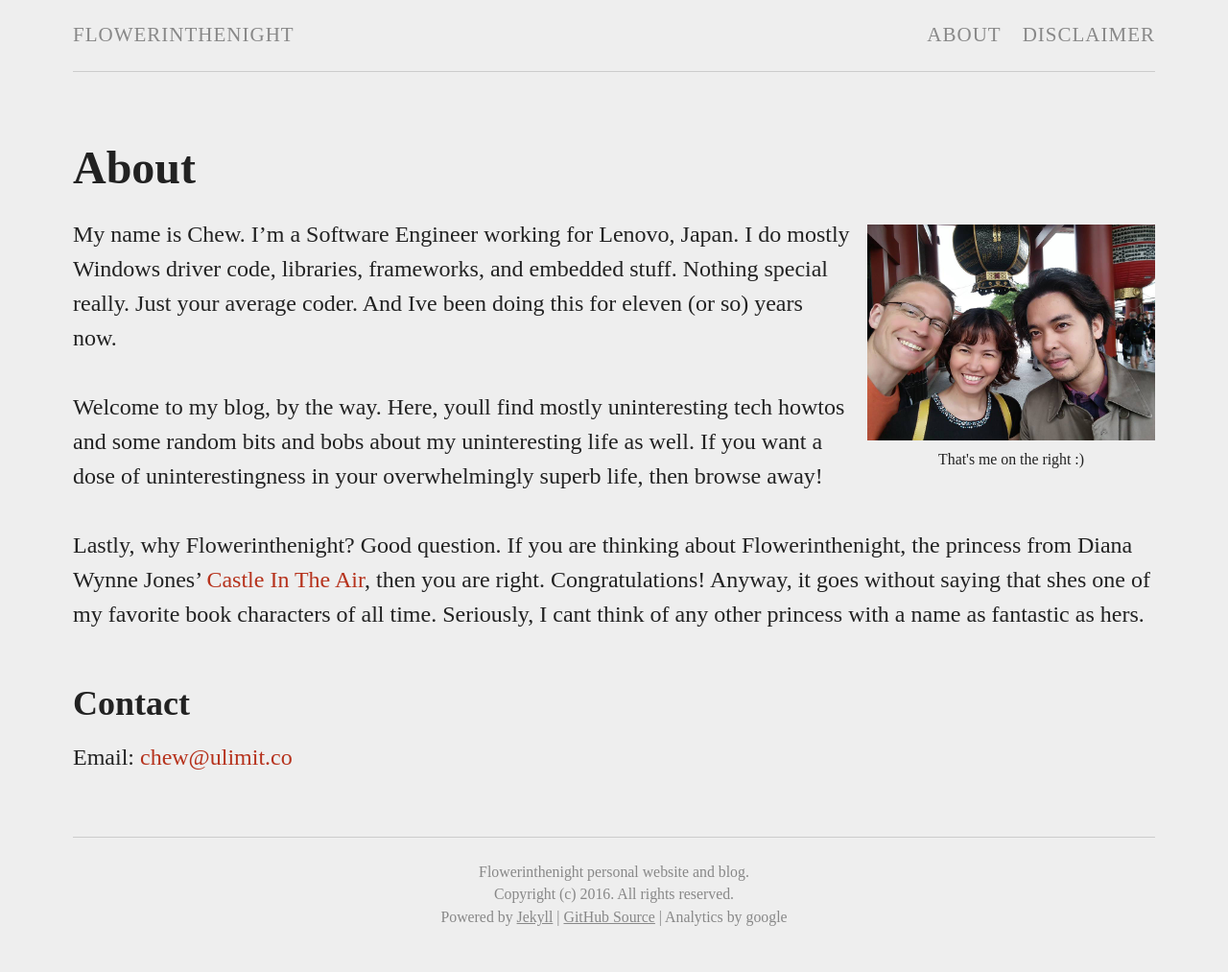
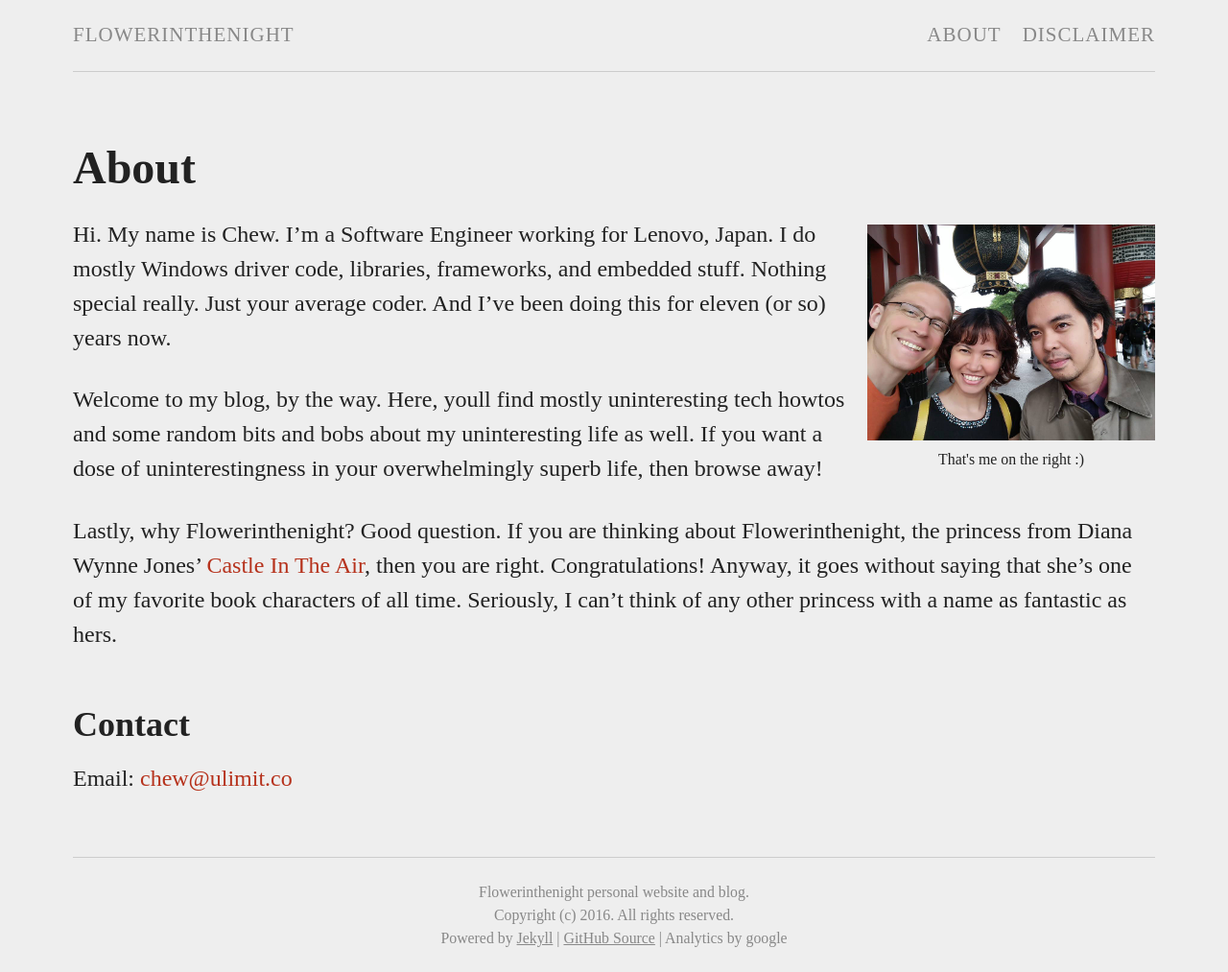
Before and after one commit to flowerinthenight/flowerinthenight.github.io, a Jekyll site: the page built from about.md, in a window 1280 px wide. Shown: the whole page at 96% size. Built offline with Jekyll 4.4.1, drawn with Linux system fonts in a browser that asks for light colours; some web fonts are replaced; before the commit the page ends 992 px from its top, so only the background shows below that.

Commit message:
Fix punctuation.

```diff
--- a/about.md
+++ b/about.md
@@ -6,9 +6,11 @@ permalink: /about/
 
 {% include image.html url="../images/photo.jpg" caption="" width="300px" caption="That's me on the right :)" max_width="300px" align="right" %}
 
-My name is Chew. I'm a Software Engineer working for Lenovo, Japan. I do mostly Windows driver code, libraries, frameworks, and embedded stuff. Nothing special really. Just your average coder. And Ive been doing this for eleven (or so) years now.<br/><br/>
-Welcome to my blog, by the way. Here, youll find mostly uninteresting tech howtos and some random bits and bobs about my uninteresting life as well. If you want a dose of uninterestingness in your overwhelmingly superb life, then browse away!<br/><br/>
-Lastly, why Flowerinthenight? Good question. If you are thinking about Flowerinthenight, the princess from Diana Wynne Jones' [Castle In The Air](https://en.wikipedia.org/wiki/Castle_in_the_Air_(novel)), then you are right. Congratulations! Anyway, it goes without saying that shes one of my favorite book characters of all time. Seriously, I cant think of any other princess with a name as fantastic as hers.
+Hi. My name is Chew. I'm a Software Engineer working for Lenovo, Japan. I do mostly Windows driver code, libraries, frameworks, and embedded stuff. Nothing special really. Just your average coder. And I've been doing this for eleven (or so) years now.
+
+Welcome to my blog, by the way. Here, youll find mostly uninteresting tech howtos and some random bits and bobs about my uninteresting life as well. If you want a dose of uninterestingness in your overwhelmingly superb life, then browse away!
+
+Lastly, why Flowerinthenight? Good question. If you are thinking about Flowerinthenight, the princess from Diana Wynne Jones' [Castle In The Air](https://en.wikipedia.org/wiki/Castle_in_the_Air_(novel)), then you are right. Congratulations! Anyway, it goes without saying that she's one of my favorite book characters of all time. Seriously, I can't think of any other princess with a name as fantastic as hers.
 
 ## Contact
 
```
